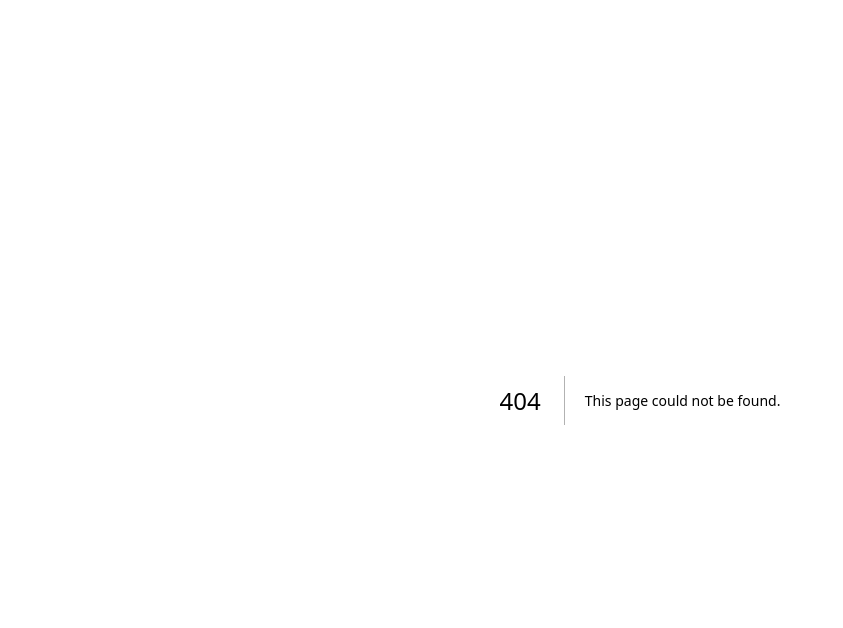
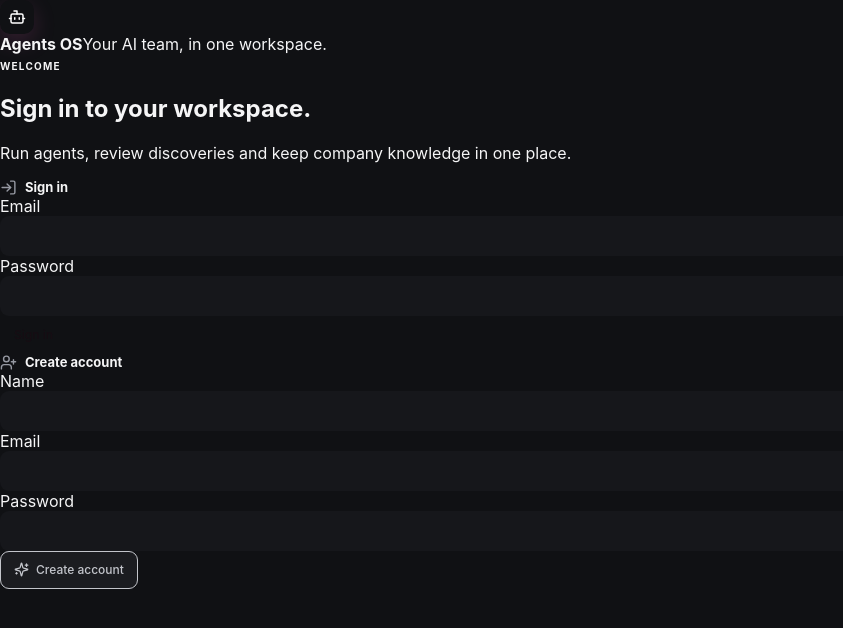
Before and after one commit to JoaoVitorTelesCentrone/agents, a Next.js app: page /login in a window 1280 px wide. Before the commit this address had no page. Shown: the top 628 px of the page, without its empty margins (0-843 px from the left). Built offline with nearby package versions, Linux system fonts and the light colour scheme.

Commit message:
feat: add login and signup UI

```diff
--- /dev/null
+++ b/app/login/page.tsx
@@ -0,0 +1,65 @@
+import { Bot, LogIn, Sparkles, UserPlus } from 'lucide-react';
+import { signIn, signUp } from '@/app/auth/actions';
+
+type LoginPageProps = {
+  searchParams: Promise<{ error?: string; message?: string }>;
+};
+
+export default async function LoginPage({ searchParams }: LoginPageProps) {
+  const params = await searchParams;
+
+  return (
+    <main className="wm-auth-page">
+      <section className="wm-auth-card">
+        <div className="wm-auth-brand">
+          <div className="wm-brand-mark"><Bot size={18} /></div>
+          <div>
+            <strong>Agents OS</strong>
+            <span>Your AI team, in one workspace.</span>
+          </div>
+        </div>
+
+        <div className="wm-auth-copy">
+          <span className="wm-kicker">WELCOME</span>
+          <h1>Sign in to your workspace.</h1>
+          <p>Run agents, review discoveries and keep company knowledge in one place.</p>
+        </div>
+
+        {params.error ? <div className="wm-auth-alert error">{params.error}</div> : null}
+        {params.message ? <div className="wm-auth-alert success">{params.message}</div> : null}
+
+        <div className="wm-auth-grid">
+          <form action={signIn} className="wm-auth-form">
+            <div className="wm-section-title"><LogIn size={17} /><h2>Sign in</h2></div>
+            <label>
+              <span>Email</span>
+              <input className="wm-input" type="email" name="email" autoComplete="email" required />
+            </label>
+            <label>
+              <span>Password</span>
+              <input className="wm-input" type="password" name="password" autoComplete="current-password" required />
+            </label>
+            <button className="wm-button wm-button-primary" type="submit">Sign in</button>
+          </form>
+
+          <form action={signUp} className="wm-auth-form">
+            <div className="wm-section-title"><UserPlus size={17} /><h2>Create account</h2></div>
+            <label>
+              <span>Name</span>
+              <input className="wm-input" type="text" name="name" autoComplete="name" />
+            </label>
+            <label>
+              <span>Email</span>
+              <input className="wm-input" type="email" name="email" autoComplete="email" required />
+            </label>
+            <label>
+              <span>Password</span>
+              <input className="wm-input" type="password" name="password" minLength={8} autoComplete="new-password" required />
+            </label>
+            <button className="wm-button wm-button-outline" type="submit"><Sparkles size={15} />Create account</button>
+          </form>
+        </div>
+      </section>
+    </main>
+  );
+}
```
